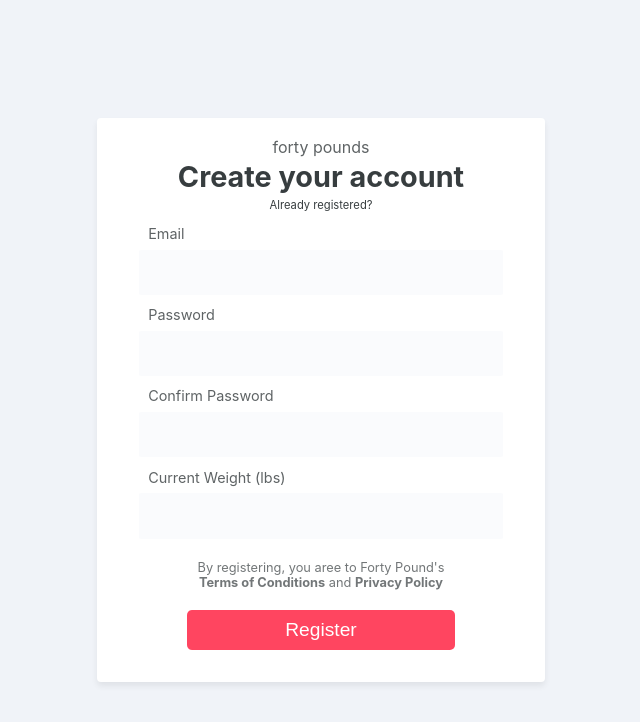
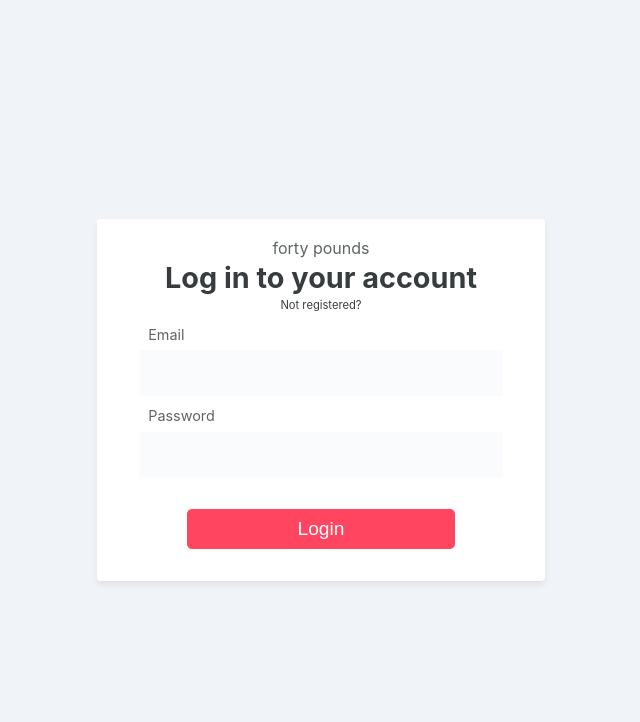
Before and after one commit to ruairidhflint/40lbs-frontend, a React (Create React App) app: page /login in a window 1280 px wide. Shown: the top 722 px of the page, without its empty margins (319-959 px from the left). Built offline with nearby package versions, Linux system fonts and the light colour scheme.

Commit message:
add logic to switch between login/register

```diff
--- a/src/Views/LoginRegister.js
+++ b/src/Views/LoginRegister.js
@@ -1,4 +1,4 @@
-import React, { useState } from 'react';
+import React, { useState, useEffect } from 'react';
 import { Link } from 'react-router-dom';
 import styled from 'styled-components';
 
@@ -12,8 +12,11 @@ function LoginRegister(props) {
     setLogin(!login);
   };
 
-  console.log(props)
-
+  useEffect(() => {
+    if (props.location.pathname === '/login') {
+      setLogin(true);
+    }
+  }, [props.location.pathname]);
   return (
     <StyledLoginContainer>
       <div className="container">
```
